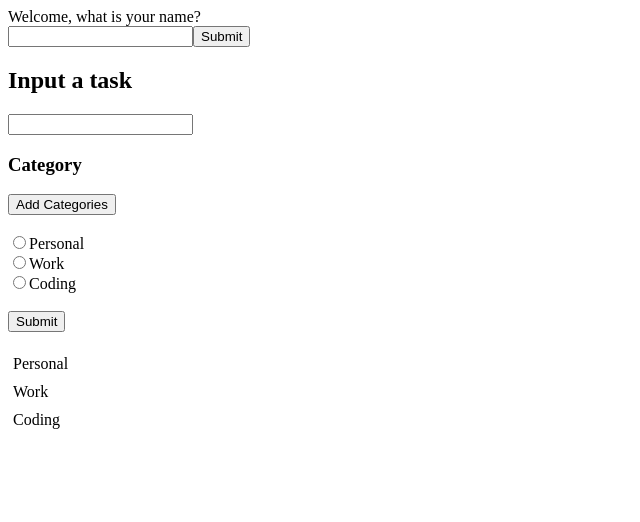
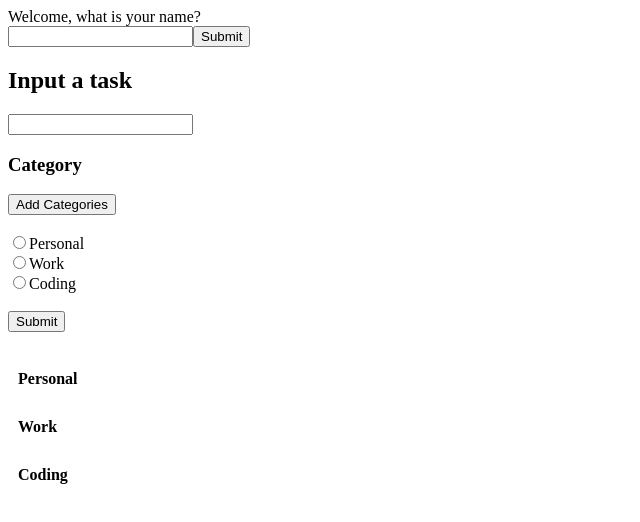
Before and after one commit to DomAParker/To-Do-App, a Vue app: page / in a window 1280 px wide. Shown: the top 522 px of the page, without its empty margins (0-640 px from the left). Built offline with nearby package versions, Linux system fonts and the light colour scheme.

Commit message:
new changes

```diff
--- a/src/App.vue
+++ b/src/App.vue
@@ -188,7 +188,7 @@ const removeCategory = (removeCatIndex) => {
 
     <!-- Task Display -->
     <li v-for="category in categories">
-      {{ category }}
+      <div class="categoryTitle">{{ category }}</div>
       <li v-for="task in todos">
         <div v-if="category == task.taskCategory" :class="task.taskStatus">
           Name: {{ task.taskName }} <br>
@@ -207,7 +207,7 @@ const removeCategory = (removeCatIndex) => {
 <style scoped>
 li {
   list-style-type: none;
-  padding: 5px;
+  padding-left: 5px;
 }
 
 .resetName {
@@ -228,4 +228,10 @@ li {
   color: rgb(87, 167, 87);
 }
 
+.categoryTitle {
+  padding: 10px;
+  padding-left: 5px;
+  padding-top: 20px;
+  font-weight: bold;
+}
 </style>
```
